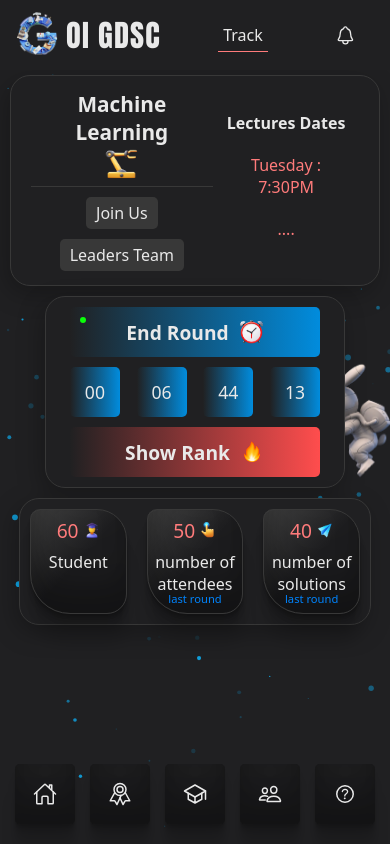
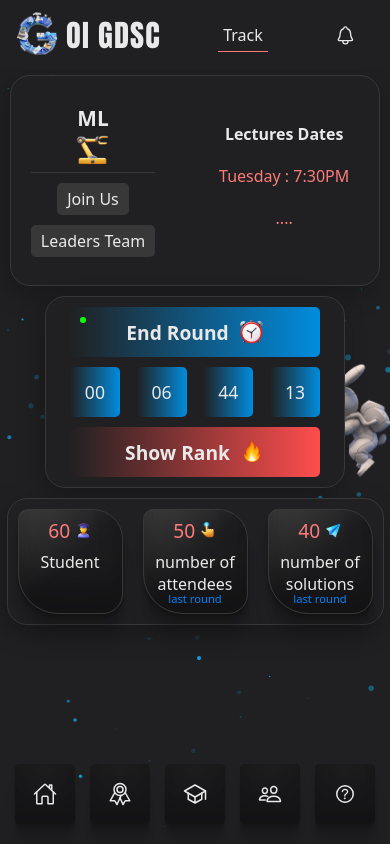
Before and after one commit to AHMED-MOHAMED320/OIGDSC.com, a plain HTML site: page tracks/ml/ml.html in a window 390 px wide. Drawn offline with nearby package versions, Linux system fonts and the light colour scheme.

Commit message:
Add files via upload

```diff
--- a/css/tracks.css
+++ b/css/tracks.css
@@ -331,7 +331,7 @@ header .imgback{
         height: 60%;
     }
     .sta{
-        width: 95%;
+        width: fit-content;
         padding: 10px;
         height: fit-content;
     }
--- a/tracks/ml/ml.html
+++ b/tracks/ml/ml.html
@@ -152,7 +152,7 @@
         <div class="titlepage">
             <div class="part1">
                 <div class="headpage">
-                    <p style="font-size:1.3rem ;">machine learning</p>
+                    <p style="font-size:1.3rem ;">ML</p>
                     <ul>
                         <li>
                             <img src="../../images/icon-robot.png" alt="img html" title="html">
```
